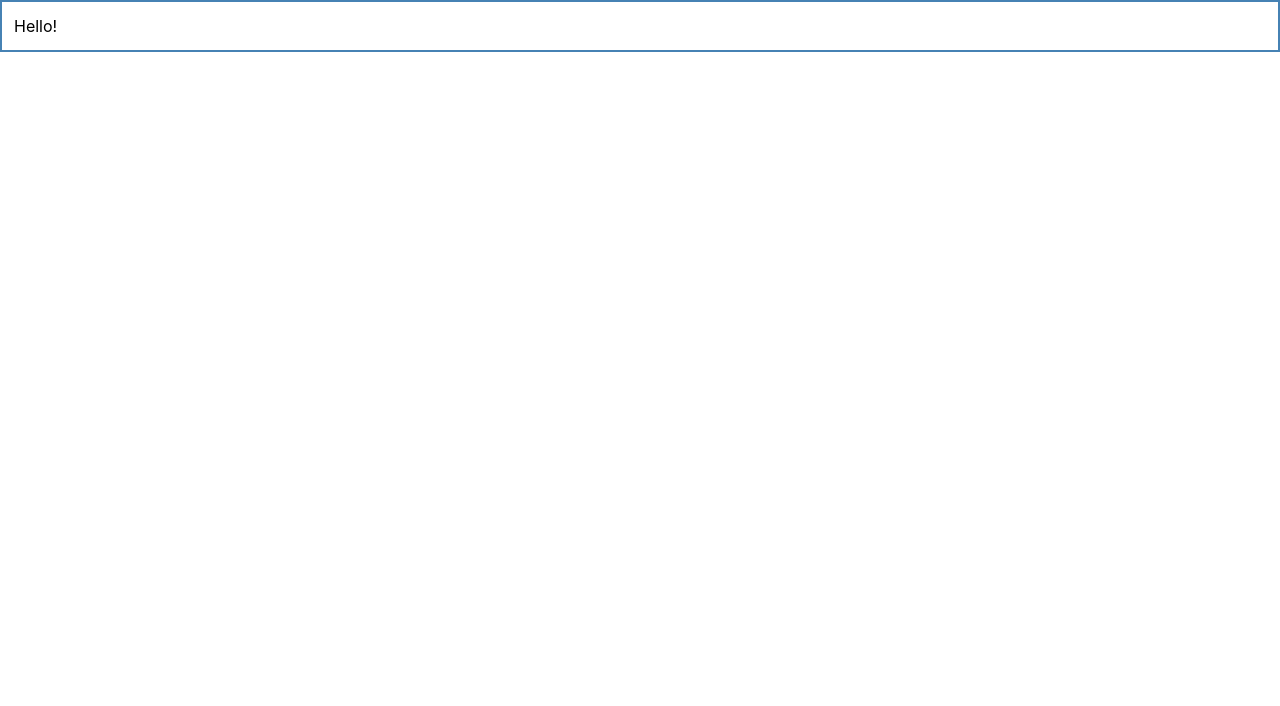
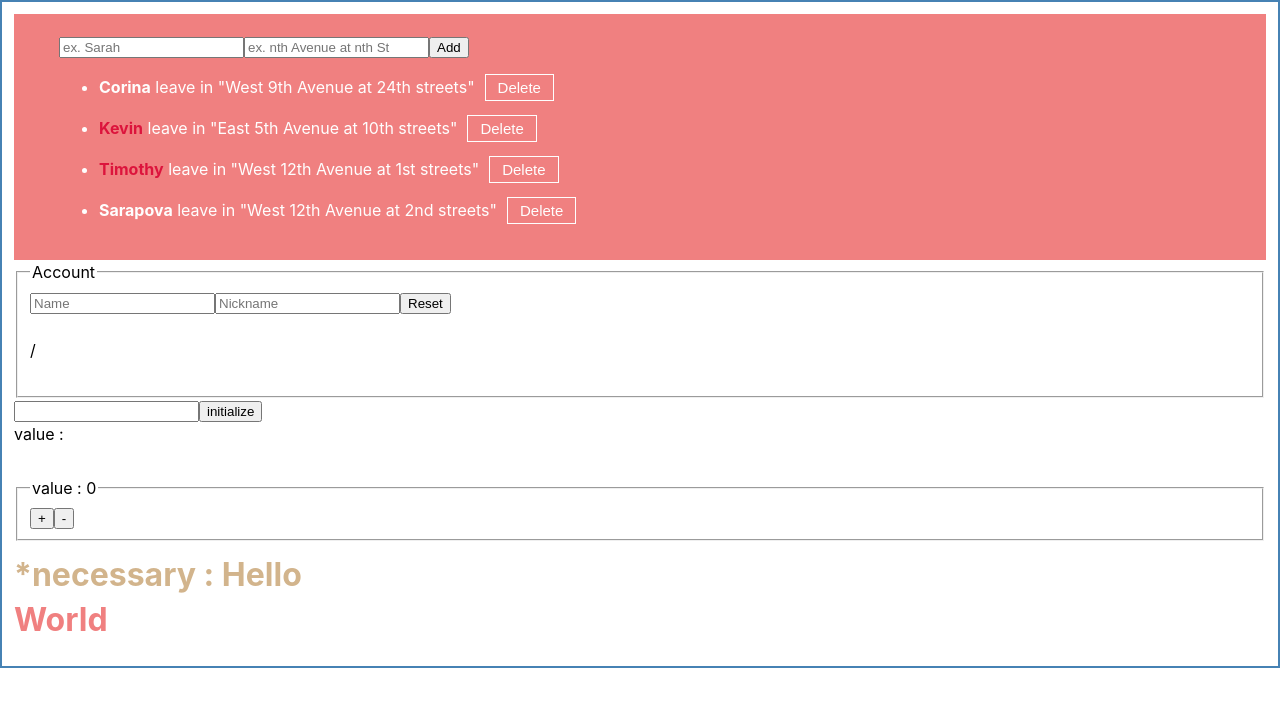
Before and after one commit to croishz/react-tutorial, a React (Create React App) app in the folder begin-react/: page / in a window 1280 px wide. Shown: the top 706 px of the page. Built offline with nearby package versions, Linux system fonts and the light colour scheme.

Commit message:
issue : how to target array in object key

```diff
--- a/begin-react/src/App.js
+++ b/begin-react/src/App.js
@@ -3,7 +3,7 @@ import CompositionList from './component/CompositionList';
 import ListBricks from './component/ListBricks';
 
 function Hello({name, color, opt}){
-	console.log(name, color);
+	// console.log(name, color);
 	return (
 	<h1
 		style = {{color}}
@@ -206,7 +206,7 @@ function ListBlock(){
 		accountInput.current.focus();
 	}
 	const oncreate = ()=>{
-		// creat list
+		// create list
 		const addUserInfo = {
 			id : nextId.current,
 			account_user : user,
@@ -302,11 +302,11 @@ function App() {
 		// </Wrap>
 		<Wrap>
 			{renderList}
-			{/* <MultiInput />
+			<MultiInput />
 			<TextInput />
 			<Counter />
 			<Hello name={"Hello"} color={"tan"} opt />
-			<Hello name={"World"} color={"lightcoral"} opt={false}/> */}
+			<Hello name={"World"} color={"lightcoral"} opt={false}/>
 		</Wrap>
 	);
 }
--- a/begin-react/src/component/ListBricks.js
+++ b/begin-react/src/component/ListBricks.js
@@ -1,8 +1,179 @@
-import React, {useState} from 'react';
+import React, {useState, useRef} from 'react';
+
+function CreateBrick({username, address, changeEvent, createEvent, nameInput}){
+	return (
+		<div>
+			<input type="text" placeholder="ex. Sarah" name="username" value={username} onChange={changeEvent} ref={nameInput}/>
+			<input type="text" placeholder="ex. nth Avenue at nth St" name="address" value={address} onChange={changeEvent}/>
+			<button type="button" onClick={createEvent}>Add</button>
+		</div>
+	);
+}
+
+function BrickItem({param, removeEvent, toggleEvent}){
+	const {id, username : name, address, status} = param;
+
+	const itemStyle = {
+		lineHeight : 1.5,
+		marginBottom : 14
+	}
+
+	const btnStyle = {
+		background : "none",
+		border : "1px solid currentColor",
+		fontSize : 15,
+		color:"inherit",
+		padding : "4px 12px",
+		marginLeft : 10,
+	}
+
+	const uiElemStyle = {
+		cursor : "pointer"
+	}
+	const activeStyle = {
+		color : status === false && "crimson"
+	}
+	return(
+		<li data-index={id} style={itemStyle}>
+			<strong onClick={()=>toggleEvent(id)} style={Object.assign(activeStyle, uiElemStyle)}>{name}</strong>
+			{" leave in "}
+			<span>"{address}"</span>
+			<button type="button" onClick={()=>removeEvent(id)} style={Object.assign(btnStyle, uiElemStyle)}>Delete</button>
+		</li>
+	)
+}
+
+function ListBrick({userInfo, onRemove, onActive}){
+	return(
+		<ul >
+			{userInfo.map(info =>
+				<BrickItem
+					key={info.id.toString()}
+					param={info}
+					removeEvent = {onRemove}
+					toggleEvent = {onActive}
+				/>
+			)}
+		</ul>
+	)
+}
 
 function ListBricks(){
+	const [state, setUpdate] = useState({	// useState는 scope 외부의 값을 참조시킬 수 없다.
+		inputs : {
+			username : '',
+			address : ''
+		},
+		information : [
+			{
+				id : 1,
+				username : "Corina",
+				address : "West 9th Avenue at 24th streets",
+				status : true
+			},
+			{
+				id : 2,
+				username : "Kevin",
+				address : "East 5th Avenue at 10th streets",
+				status : false
+			},
+			{
+				id : 3,
+				username : "Timothy",
+				address : "West 12th Avenue at 1st streets",
+				status : false
+			},
+			{
+				id : 4,
+				username : "Sarapova",
+				address : "West 12th Avenue at 2nd streets",
+				status : true
+			},
+		]
+	});
+	const {inputs, information : userInfo} = state;
+	const {username, address} = inputs;
+	// console.log("state : ", state);
+
+	const onChange = (event)=>{
+		const {name, value} = event.target;
+		setUpdate({
+			...state,
+			inputs : {
+				...inputs,
+				[name] : value
+			}
+		})
+	}
+
+	const nextId = useRef(userInfo.length + 1);
+	const nameInput = useRef();
+	const onCreate = ()=>{
+		const newCitizen = {
+			id : nextId.current,
+			username,
+			address
+		};
+		const [arr1, arr2, ...rest] = userInfo;
+		setUpdate({
+			...state,
+			inputs : {
+				...inputs,
+				username : '',
+				address : ''
+			},
+			information : [	// key name 주의
+				// ...userInfo,
+				// newCitizen
+				arr1, arr2, newCitizen, ...rest
+			]
+		});
+		// console.log(newCitizen, state);
+		nextId.current += 1;
+		nameInput.current.focus();
+	}
+	const onRemove = (id)=>{
+		// console.log("id : ", id);
+		setUpdate({
+			...state,
+			information : userInfo.filter( info => info.id !== id )
+		})
+		// nextId.current -= 1;
+	}
+	const onActive = (id)=>{
+		console.log("id : ", id);
+		setUpdate(
+			userInfo.map(
+				info => info.id === id ?
+				{...state,
+					information : [
+						...userInfo,
+						userInfo[info.id - 1].status = !info.status
+					]
+				} :
+				info,
+				console.log(state)
+			)
+		)
+	}
+	const blockStyle = {
+		backgroundColor:"lightcoral",
+		color:"#fefefe",
+		padding: "20px 0 20px 45px"
+	}
 	return(
-		<div>Hello!</div>
+		<div style={blockStyle}>
+			<CreateBrick
+				username={username}
+				address={address}
+				changeEvent={onChange}
+				createEvent={onCreate}
+				nameInput={nameInput}
+			/>
+			<ListBrick userInfo={userInfo} onRemove={onRemove} onActive={onActive}/>
+		</div>
 	);
 }
+
+
 export default ListBricks;
```
